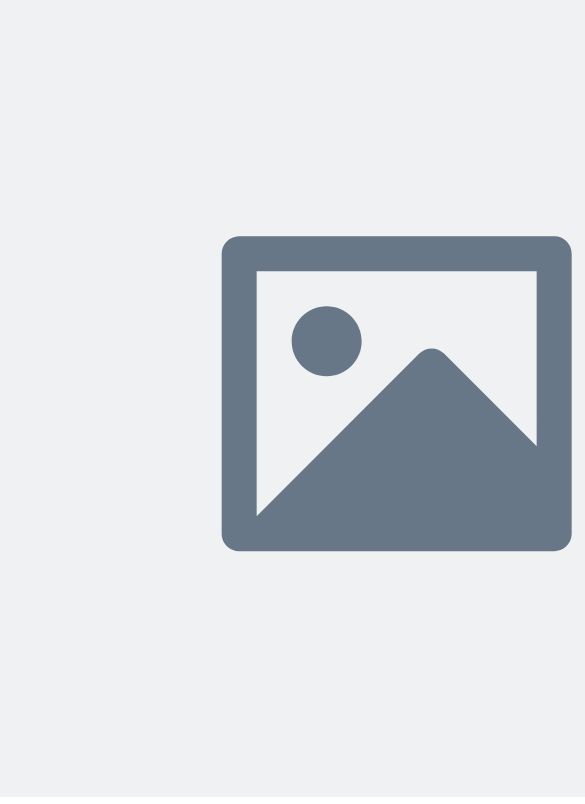
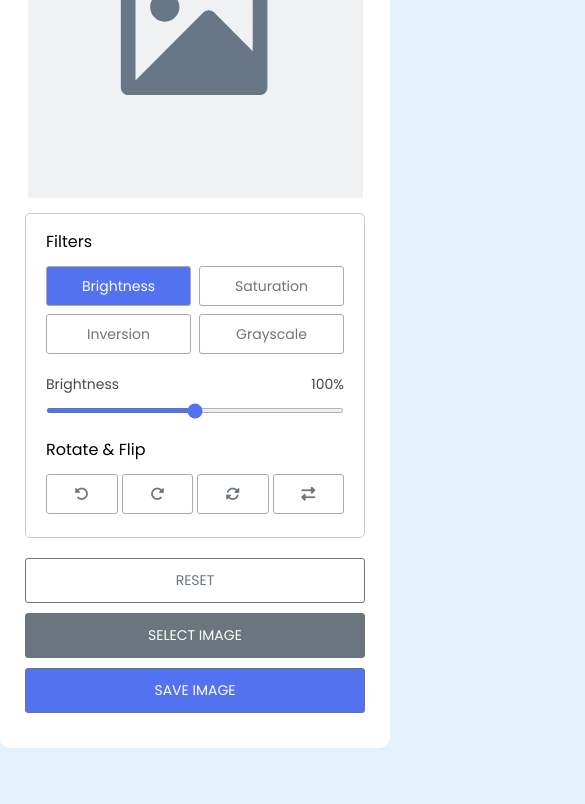
Before and after one commit to Syed-Abdullah-763/Image_Editor, a plain HTML site: page index.html in a window 390 px wide. Shown: the part 215-1019 px from the top of the page, 585 px wide, since content can reach past the window. After the commit the page ends 963 px from the top, so only its background shows below. Drawn offline with nearby package versions, Linux system fonts and the light colour scheme.

Commit message:
Complete responsive UI

```diff
--- a/index.html
+++ b/index.html
@@ -32,14 +32,14 @@
   <body>
 
     <div class="container">
-        <h2>Easy Image Editor</h2>
+        <h2>Image Editor</h2>
 
         <div class="wrapper">
             <div class="editor-panel">
                 <div class="filter">
                     <label class="tittle">Filters</label>
                     <div class="options">
-                        <button>Brightness</button>
+                        <button class="active">Brightness</button>
                         <button>Saturation</button>
                         <button>Inversion</button>
                         <button>Grayscale</button>
@@ -66,6 +66,15 @@
                 <img src="./Image/landscape-placeholder.svg" alt="">
             </div>
         </div>
+
+        <div class="controls">
+          <button class="reset-filter">Reset</button>
+          <div class="row">
+            <button class="choose-img">Select Image</button>
+            <button class="save-img">Save Image</button>
+          </div>
+        </div>
+
     </div>
 
 
--- a/style.css
+++ b/style.css
@@ -4,3 +4,170 @@
     box-sizing: border-box;
     font-family: "Poppins", sans-serif;
 }
+
+body {
+    min-height: 100vh;
+    background-color: #e3f2fd;
+    display: flex;
+    align-items: center;
+    justify-content: center;
+}
+
+.container {
+    width: 850px;
+    background-color: #fff;
+    border-radius: 10px;
+    padding: 30px 35px 35px;
+    border: 0px 10px 20px rgba(0,0,0,0.1);
+}
+
+.container h2 {
+    font-size: 22px;
+    font-weight: 500;
+}
+
+.container .wrapper {
+    min-height: 335px;
+    margin: 20px 0;
+    display: flex;
+}
+
+.container .editor-panel {
+    width: 280px;
+    padding: 15px 20px;
+    border-radius: 5px;
+    border: 1px solid #ccc;
+}
+
+.editor-panel .tittle {
+    display: block;
+    font-size: 16px;
+    margin-bottom: 12px;
+}
+
+.editor-panel .options, .controls {
+    display: flex;
+    flex-wrap: wrap;
+    justify-content: space-between;
+}
+.editor-panel button {
+    height: 40px;
+    font-size: 14px;
+    color: #6C757D;
+    margin-bottom: 8px;
+    border-radius: 3px;
+    background-color: #fff;
+    border: 1px solid #aaa;
+    cursor: pointer;
+
+    &:hover {
+        background: #f5f5f5;
+    }
+}
+
+.editor-panel .filter button {
+    width: calc(100% / 2 - 4px);
+}
+
+.filter .active {
+    color: #fff;
+    background-color: #5372f0;
+    background: #5372f0;
+}
+
+.filter .slider {
+    margin-top: 12px;
+}
+.filter .slider .filter-info {
+    display: flex;
+    justify-content: space-between;
+    color: #464646;
+    font-size: 14px;
+}
+.filter .slider input {
+    height: 5px;
+    width: 100%;
+    accent-color: #5372f0;
+}
+
+.editor-panel .rotate {
+    margin-top: 17px;
+}
+.editor-panel .rotate button {
+    width: calc(100% / 4 - 3px);
+}
+
+.wrapper .preview-image {
+    margin-left: 20px;
+    display: flex;
+    flex-grow: 1;
+    align-items: center;
+    justify-content: center;
+}
+.preview-image img {
+    max-height: 335px;
+    height: 100%;
+    max-width: 490px;
+    width: 100%;
+    object-fit: contain;
+}
+
+
+.controls button {
+    font-size: 14px;
+    padding: 11px 20px;
+    border-radius: 3px;
+    cursor: pointer;
+    color: #fff;
+    background-color: #fff;
+    text-transform: uppercase;
+}
+
+.controls .reset-filter {
+    color: #6C757D;
+    border: 1px solid #6C757D;
+}
+.controls .choose-img {
+    background: #6C757D;
+    border: 1px solid #6C757D;
+}
+.controls .save-img {
+    margin-left: 5px;
+    background: #5372f0;
+    background-color: #5372f0;
+    border: 1px solid #6C757D;
+}
+
+
+@media screen and (max-width: 760px) {
+    .container {
+        padding: 25px;
+    }
+    .container .wrapper {
+        flex-wrap: wrap-reverse;
+    }
+    .wrapper .editor-panel {
+        width: 100%;
+    }
+    .wrapper .preview-image {
+        width: 100%;
+        margin: 0px 0px 15px;
+    }
+
+}
+
+
+
+@media screen and (max-width: 500px) {
+    .controls button{
+        width: 100%;
+        margin-bottom: 10px;
+    }
+    .controls .row {
+        width: 100%;
+    }
+    .controls .row .save-img {
+        margin-left: 0px;
+    }
+
+}
```
